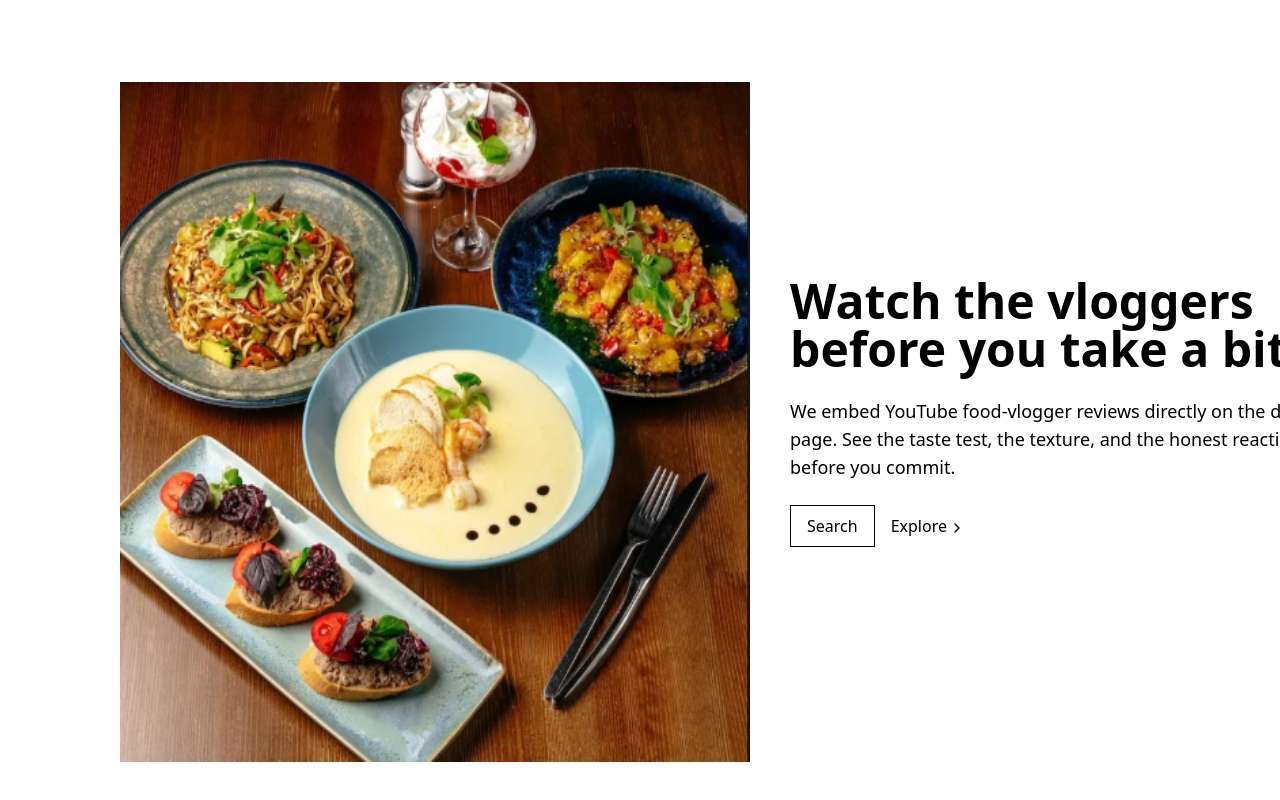
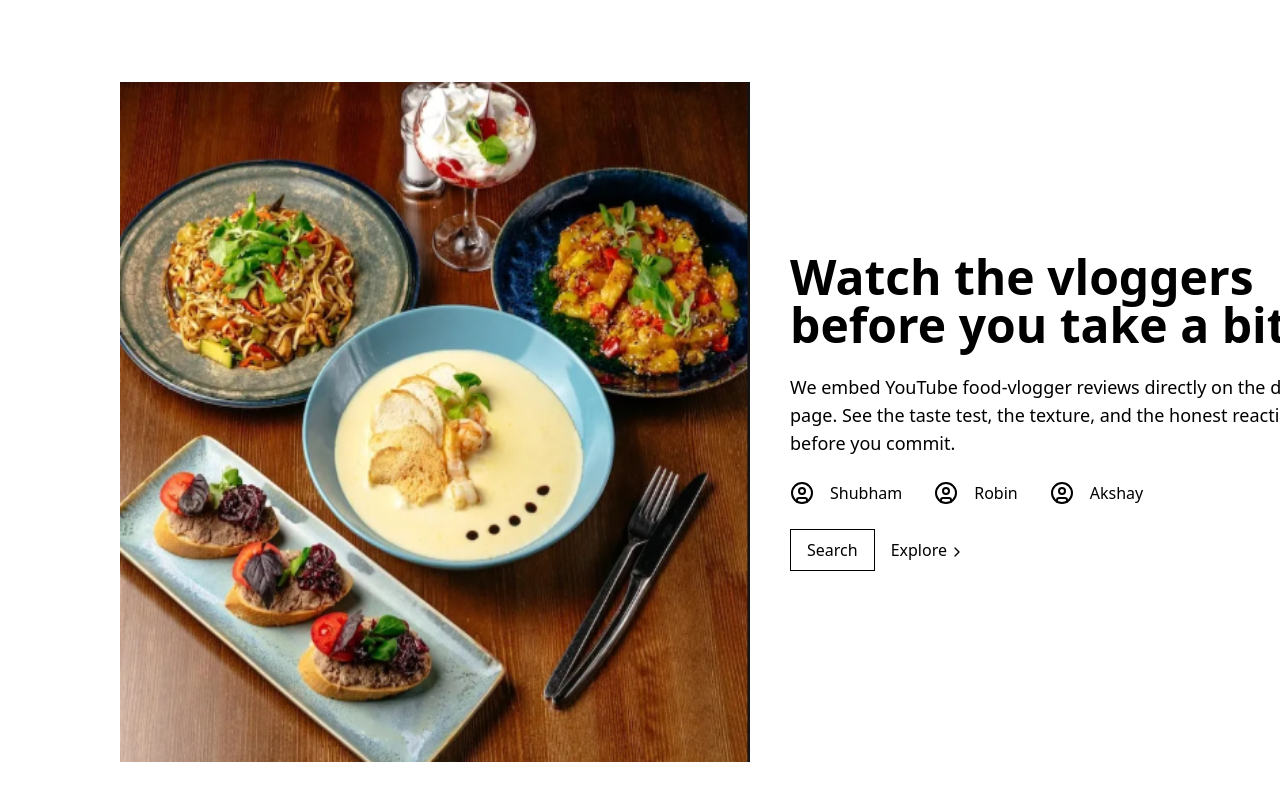
Before and after one commit to shubham-3099/frontend, a Next.js app: page / in a window 1280 px wide. Shown: the part 1600-2400 px from the top of the page. Built offline with nearby package versions, Linux system fonts and the light colour scheme.

Commit message:
Add vlogger name and icon in vlogger section

```diff
--- a/components/VloggerSection.tsx
+++ b/components/VloggerSection.tsx
@@ -1,6 +1,6 @@
 import Image from "next/image";
 import IdeaFeature from "./IdeaFeature";
-import { ChevronRight, MapPin, CircleDollarSign, Image as ImageIcon } from "lucide-react";
+import { ChevronRight, MapPin, CircleDollarSign, Image as ImageIcon, CircleUser } from "lucide-react";
 
 export default function VloggerSection() {
     return (
@@ -9,11 +9,11 @@ export default function VloggerSection() {
             <div className="flex flex-col gap-6 pl-10 justify-center">
                 <h1 className="text-4xl md:text-5xl font-bold md:w-[600px]">Watch the vloggers before you take a bite</h1>
                 <p className="text-lg md:w-[550px]">We embed YouTube food-vlogger reviews directly on the dish page. See the taste test, the texture, and the honest reaction before you commit.</p>
-                {/* <div className="flex flex-col gap-2">
-                    <IdeaFeature icon={ImageIcon} text="High-quality photos of every dish" />
-                    <IdeaFeature icon={CircleDollarSign} text="Transparent pricing with no surprises" />
-                    <IdeaFeature icon={MapPin} text="Location-based results near you" />
-                </div> */}
+                <div className="flex gap-8">
+                    <IdeaFeature icon={CircleUser} text="Shubham" />
+                    <IdeaFeature icon={CircleUser} text="Robin" />
+                    <IdeaFeature icon={CircleUser} text="Akshay" />
+                </div>
                 <div className="flex gap-4 pb-5">
                     <button className="border px-4 py-2"> Search </button>
                     <button className="flex items-center"> Explore <ChevronRight className="w-5 h-4 mt-1" /> </button>
```
